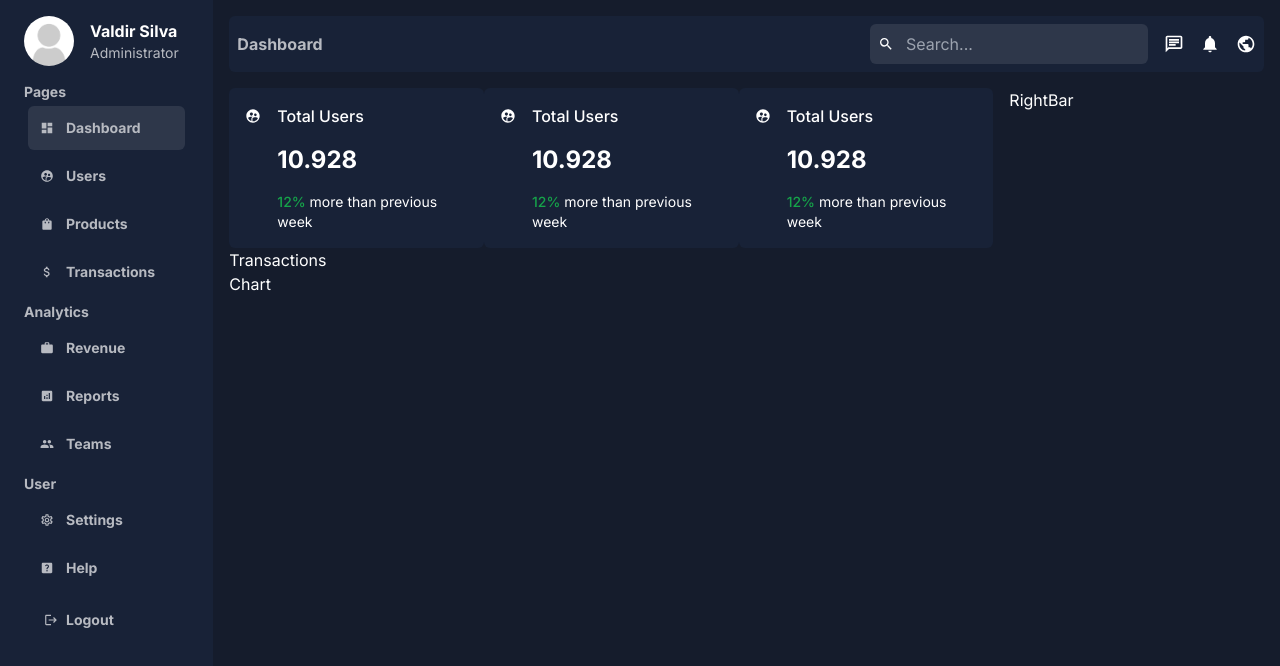
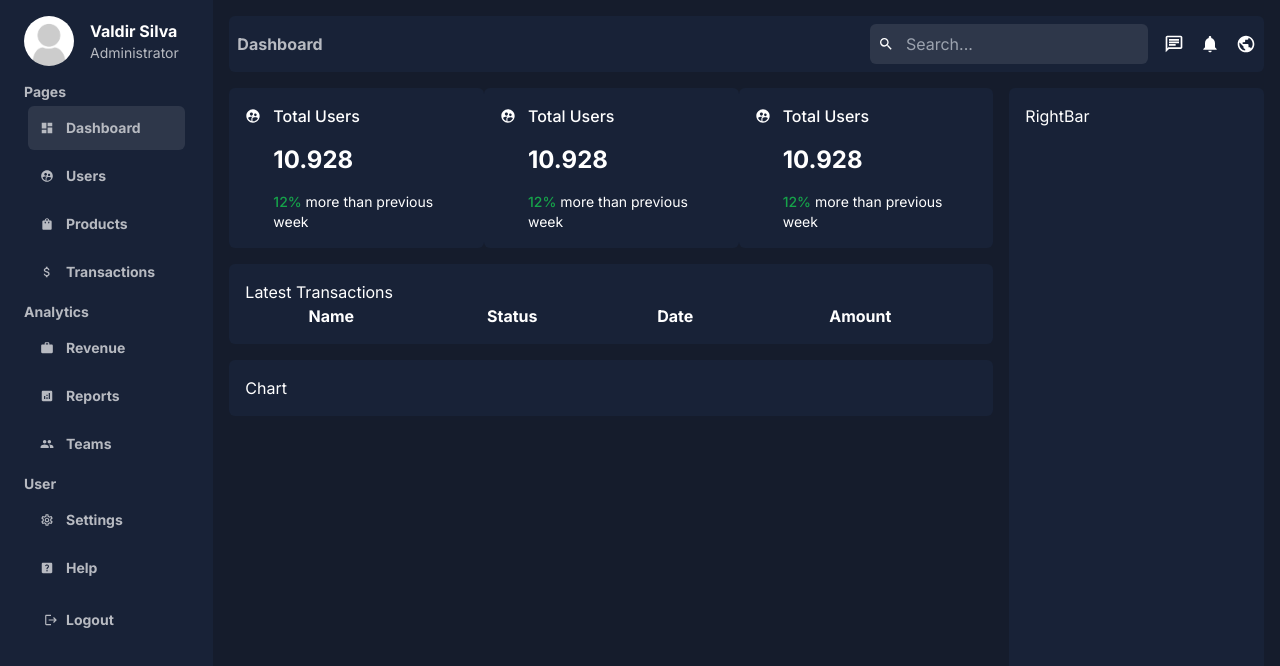
Before and after one commit to valdir-ti/admin, a Next.js app: page /dashboard in a window 1280 px wide. Shown: the top 666 px of the page. Built offline with nearby package versions, Linux system fonts and the light colour scheme.

Commit message:
feat: add default bg

```diff
--- a/src/app/ui/dashboard/card/card.tsx
+++ b/src/app/ui/dashboard/card/card.tsx
@@ -5,12 +5,12 @@ export default function Card() {
     <div className="p-4 bg-[--bgSoft] hover:bg-[--bgHover] rounded-md min-w-[32%] cursor-pointer">
         <div className="flex items-center">
             <MdSupervisedUserCircle />
-            <h4 className="ml-4 font-medium">Total Users</h4>
+            <h4 className="ml-3 font-medium">Total Users</h4>
         </div>
-        <div className="mt-4 ml-8">
+        <div className="mt-4 ml-7">
             <h3 className="text-2xl font-bold">10.928</h3>
         </div>
-        <div className="ml-8 mt-4 flex items-center text-sm">
+        <div className="ml-7 mt-4 flex items-center text-sm">
             <h5 className="">
                 <span className="text-green-600 font-medium">12%</span> more than previous week
             </h5>
--- a/src/app/ui/dashboard/chart/chart.tsx
+++ b/src/app/ui/dashboard/chart/chart.tsx
@@ -1,5 +1,7 @@
 export default function Chart() {
   return (
-    <div>Chart</div>
+    <div className="flex flex-1 flex-col p-4 bg-[--bgSoft] hover:bg-[--bgHover] rounded-md mt-4">
+      Chart
+    </div>
   )
 }
--- a/src/app/ui/dashboard/rightbar/rightbar.tsx
+++ b/src/app/ui/dashboard/rightbar/rightbar.tsx
@@ -1,5 +1,7 @@
 export default function RightBar() {
   return (
-    <div>RightBar</div>
+    <div className="flex flex-1 flex-col p-4 bg-[--bgSoft] hover:bg-[--bgHover] rounded-md h-[85vh]">
+      RightBar
+    </div>
   )
 }
--- a/src/app/ui/dashboard/transactions/transactions.tsx
+++ b/src/app/ui/dashboard/transactions/transactions.tsx
@@ -1,5 +1,22 @@
 export default function Transactions() {
   return (
-    <div>Transactions</div>
+    <div className="flex flex-1 flex-col p-4 bg-[--bgSoft] hover:bg-[--bgHover] rounded-md mt-4">
+      <h2>Latest Transactions</h2>
+      <table>
+        <thead>
+          <th>Name</th>
+          <th>Status</th>
+          <th>Date</th>
+          <th>Amount</th>
+        </thead>
+        <tbody>
+          <td></td>
+          <td></td>
+          <td></td>
+          <td></td>
+          <td></td>
+        </tbody>
+      </table>
+    </div>
   )
 }
```
